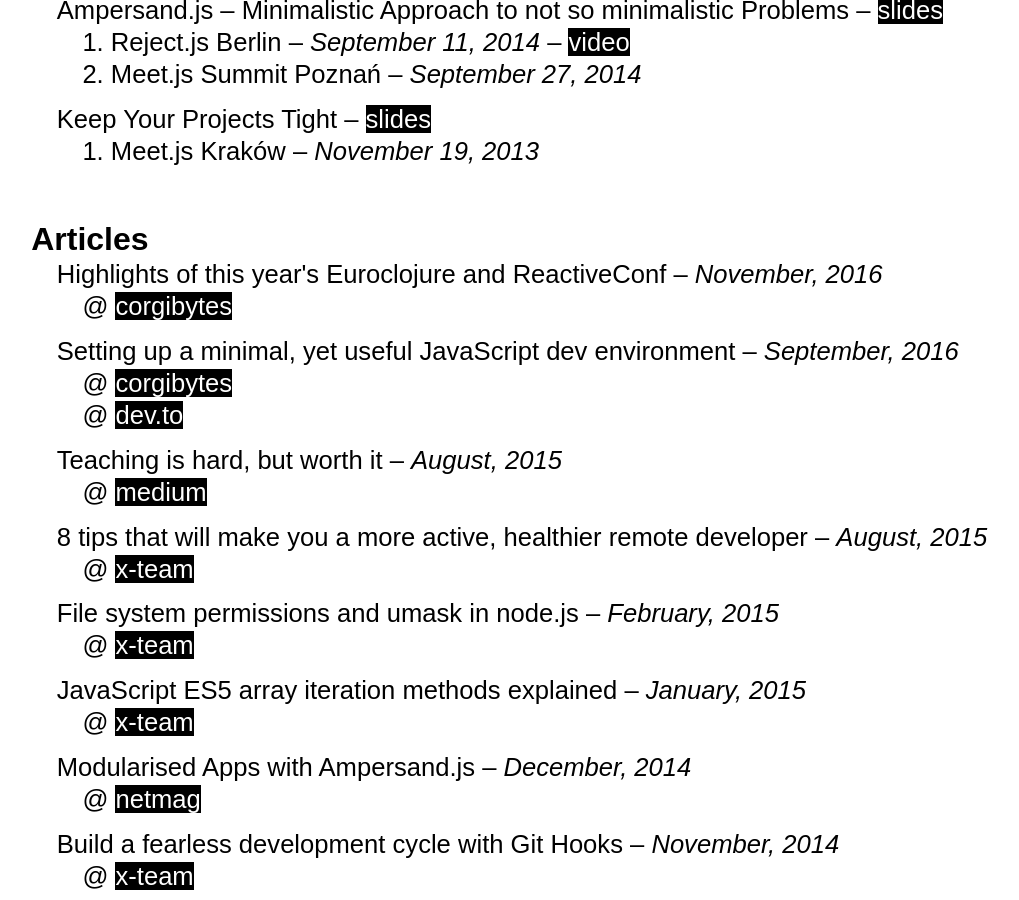
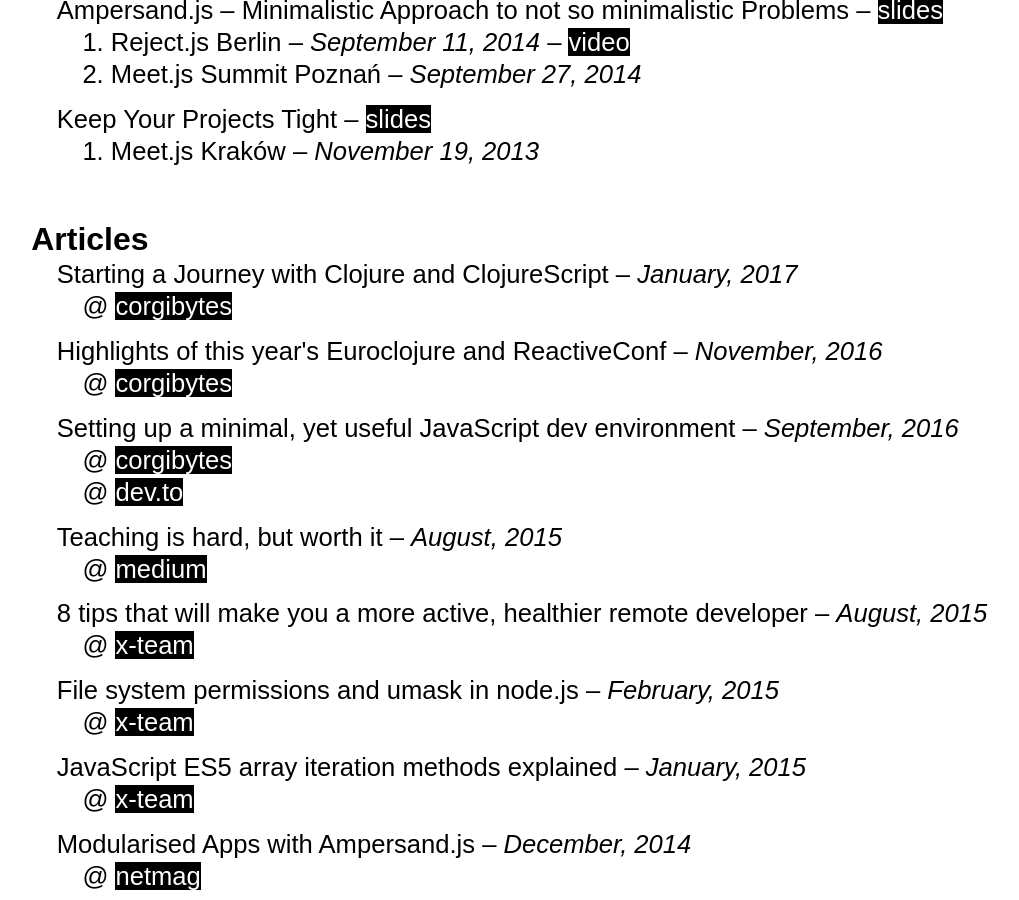
Before and after one commit to kamilogorek/kamilogorek, a Jekyll site: the page built from index.html, in a window 1280 px wide and 900 px high, scrolled down 899 px. Shown: the whole window, without its empty margins (20-1039 px from the left). Built offline with Jekyll 4.4.1, drawn with Linux system fonts in a browser that asks for light colours.

Commit message:
Starting Clojure Journey blog post

```diff
--- a/cv/index.html
+++ b/cv/index.html
@@ -443,6 +443,12 @@
             <h2>Articles</h2>
             <ul>
                 <li>
+                <h3>Starting a Journey with Clojure and ClojureScript</h3>
+                <a href="http://corgibytes.com/blog/2017/01/03/clojure-journey/">Starting a Journey with Clojure and ClojureScript</a>
+                <h4>@ corgibytes, january 3, 2017</h4>
+                </li>
+
+                <li>
                 <h3>Highlights of this year's Euroclojure and ReactiveConf</h3>
                 <a href="http://corgibytes.com/blog/2016/11/08/bratislava-conferences/">http://corgibytes.com/blog/2016/11/08/bratislava-conferences/</a>
                 <h4>@ corgibytes, november 8, 2016</h4>
--- a/index.html
+++ b/index.html
@@ -34,6 +34,13 @@
 <section class="info-section articles">
     <h4 class="info-section-title">Articles</h4>
     <dl class="info-section-list">
+        <dt>Starting a Journey with Clojure and ClojureScript – <em>January, 2017</em></dt>
+        <dd>
+            <ul>
+                <li>@ <a href="http://corgibytes.com/blog/2017/01/03/clojure-journey/" title="Starting a Journey with Clojure and ClojureScript">corgibytes</a></li>
+            </ul>
+        </dd>
+
         <dt>Highlights of this year's Euroclojure and ReactiveConf – <em>November, 2016</em></dt>
         <dd>
             <ul>
```
Also changed, not shown: 2 other files.
